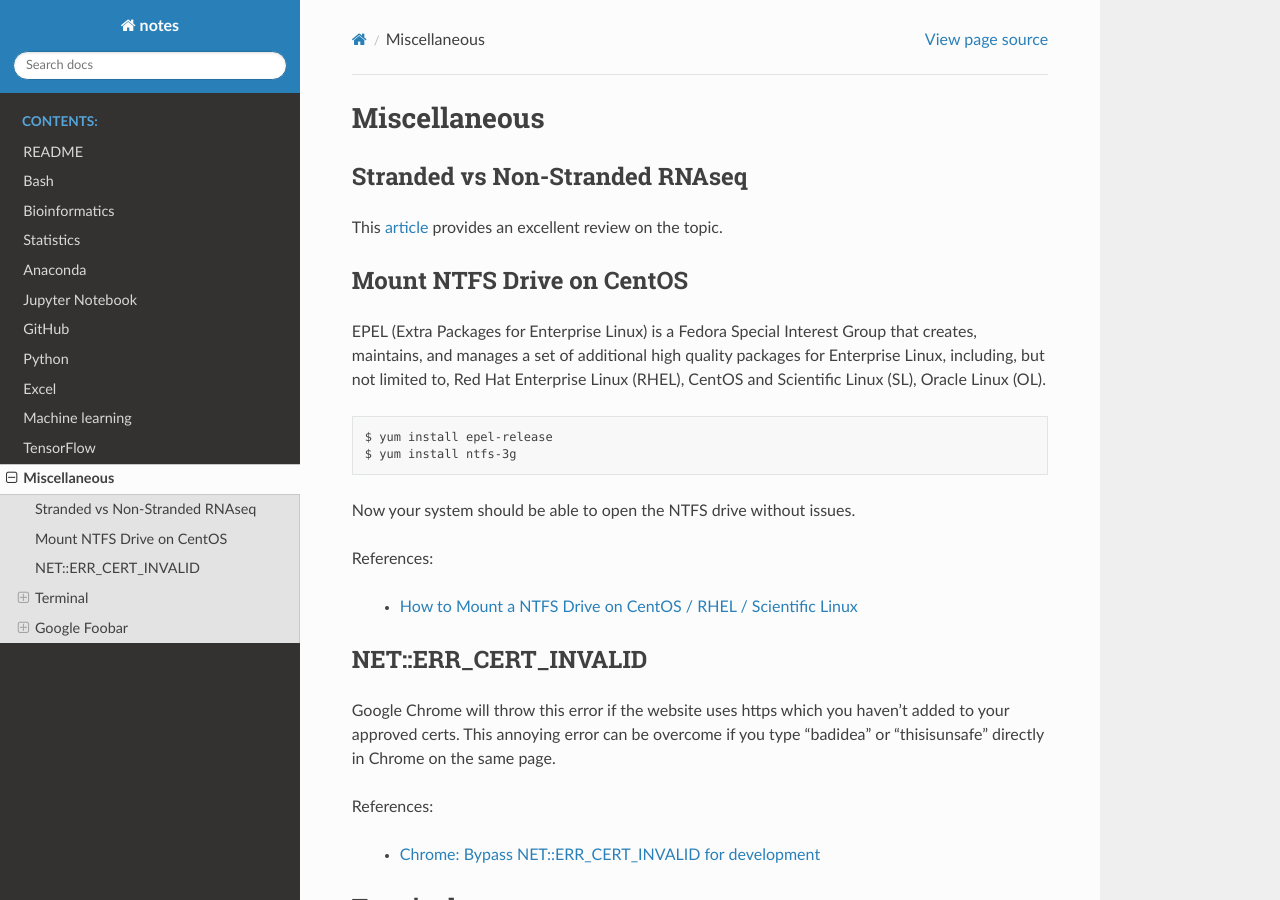
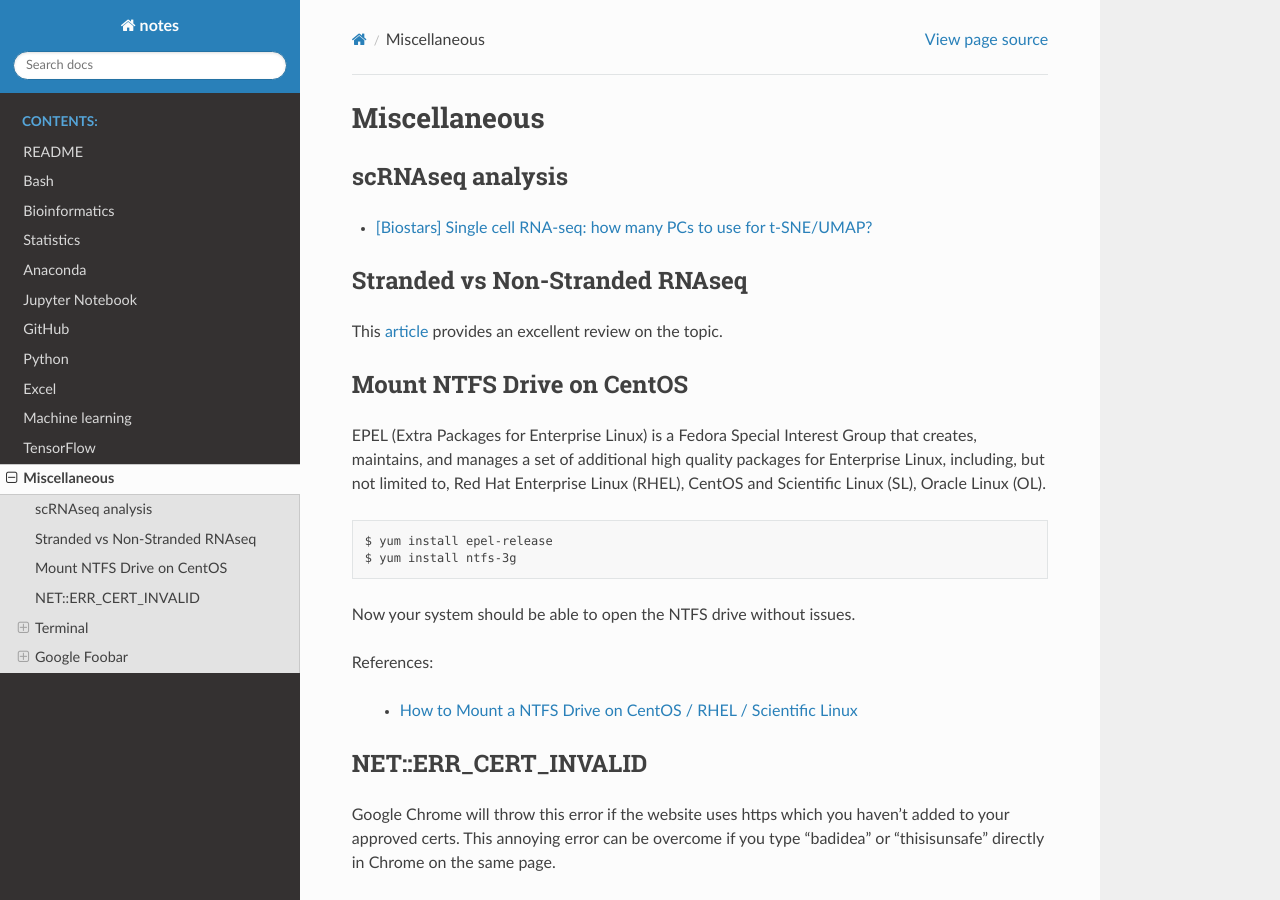
Before and after one commit to sbslee/notes, a Sphinx documentation site: the page built from docs/miscellaneous.rst, in a window 1280 px wide and 900 px high. Built offline with Sphinx 7.4.7 and the Read the Docs theme 2.0.0, drawn with Linux system fonts in a browser that asks for light colours.

Commit message:
Update miscellaneous.rst

```diff
--- a/docs/miscellaneous.rst
+++ b/docs/miscellaneous.rst
@@ -1,5 +1,10 @@
 Miscellaneous
 *************
+
+scRNAseq analysis
+=================
+
+- `[Biostars] Single cell RNA-seq: how many PCs to use for t-SNE/UMAP? <https://www.biostars.org/p/9466164/>`__
 
 Stranded vs Non-Stranded RNAseq
 ===============================
```
